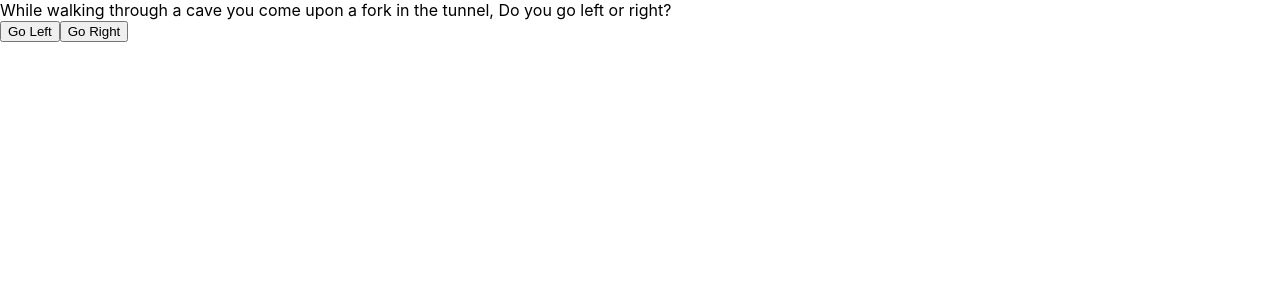
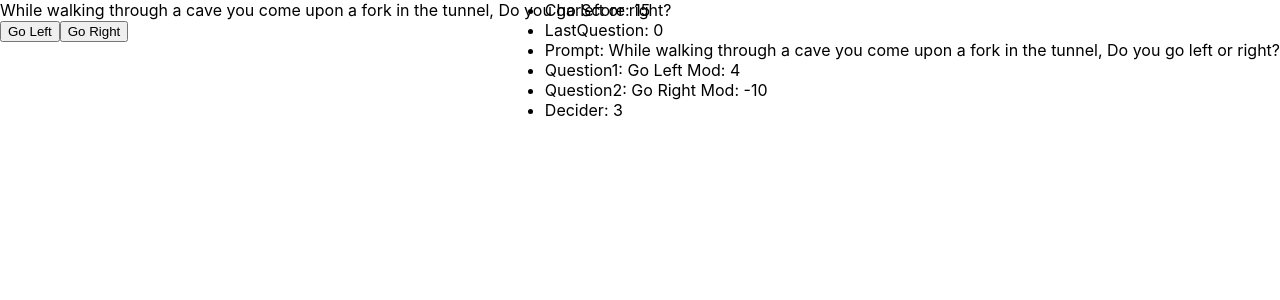
Before and after one commit to mqt2999/TheSecretIsle, a React (Create React App) app in the folder client/: page / in a window 1280 px wide. Shown: the top 300 px of the page. Built offline with nearby package versions, Linux system fonts and the light colour scheme.

Commit message:
added debug console component

```diff
--- a/client/src/App.js
+++ b/client/src/App.js
@@ -1,8 +1,8 @@
 import React from 'react';
 // import logo from './logo.svg';
 import './App.css';
-import Timer from './components/Timer.js';
 import Story from './components/Story.js';
+
 
 function App() {
   return (
--- /dev/null
+++ b/client/src/components/DebugConsole.js
@@ -0,0 +1,32 @@
+import React, {useState} from 'react';
+import {useStory} from './StoryContext';
+import {useCharacter} from './CharacterContext';
+import styles from './componentStyle/component.module.css'
+
+export default function DebugConsole() {
+    const character = useCharacter();
+    const story = useStory();
+
+
+    //TODO: Fix iterating through all object and displaying on screen
+    // const renderData = (...data) => {
+    //     const display = [];
+    //     data.forEach(item => {
+    //         for(const property in item) {
+    //             display.push(`${item.hasOwnProperty(property)}: ${property}`)
+    //         }
+    //     })
+    //     return setState(display);
+    // }
+
+    return (
+        <ul className={styles.debug}>
+            <li>CharScore: {character.characterScore}</li>
+            <li>LastQuestion: {character.lastQuestion}</li>
+            <li>Prompt: {story.prompt}</li>
+            <li>Question1: {story.question1.question} Mod: {story.question1.modifier}</li>
+            <li>Question2: {story.question2.question} Mod: {story.question2.modifier}</li>
+            <li>Decider: {story.decider}</li>
+        </ul>
+    )
+}
--- a/client/src/components/Story.js
+++ b/client/src/components/Story.js
@@ -1,19 +1,17 @@
-import React, { useEffect, useState } from 'react';
+import React from 'react';
 import { StoryProvider } from './StoryContext';
+import { CharacterProvider } from './CharacterContext';
 import StoryPrompt from './StoryPrompt';
 import ChoiceBox from './ChoiceBox';
-import { CharacterProvider } from './CharacterContext';
+import DebugConsole from './DebugConsole';
 
 export default function Story() {
-    const [content, setContent] = useState();
-
-    //get answers from database and display buttons for both
-    //for loop
 
     return (
         <div>
             <StoryProvider>
                 <CharacterProvider>
+                    <DebugConsole/>
                     <StoryPrompt />
                     <ChoiceBox />
                 </CharacterProvider>
--- a/client/src/components/StoryPrompt.js
+++ b/client/src/components/StoryPrompt.js
@@ -3,9 +3,6 @@ import { useStory } from './StoryContext';
 
 export default function StoryPrompt() {
     const story = useStory();
-
-    console.log(story);
-
 
     //get answers from database and display buttons for both
     //for loop
--- a/client/src/components/componentStyle/component.module.css
+++ b/client/src/components/componentStyle/component.module.css
@@ -2,3 +2,12 @@
     background-color: blue;
     border: 1px green solid;
 }
+
+.debug {
+    position: absolute;
+    right: 0;
+    top: 0;
+    background-color: transparent;
+    margin: 0;
+    padding: 0;
+}
```
Also changed, not shown: client/src/components/DevCharacterScore.js (deleted, +0 -21 lines).
